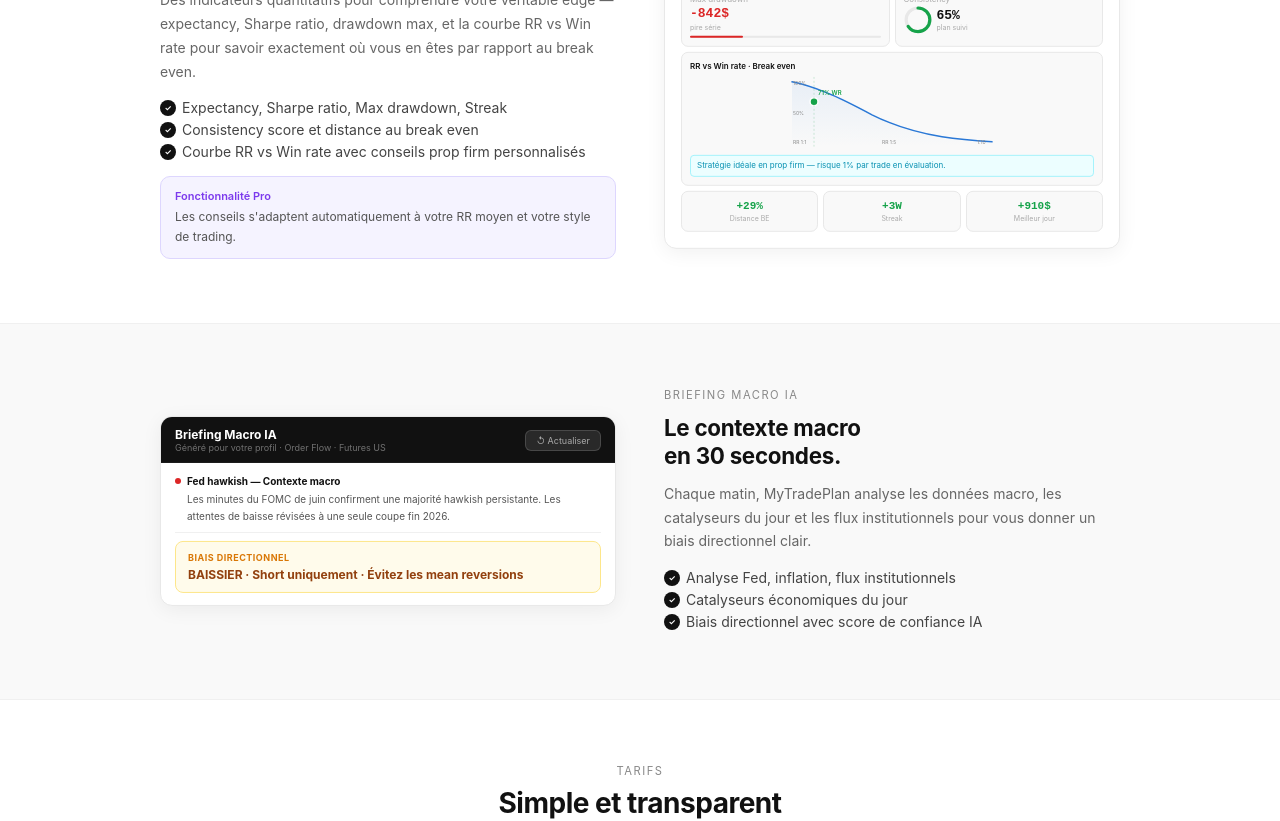
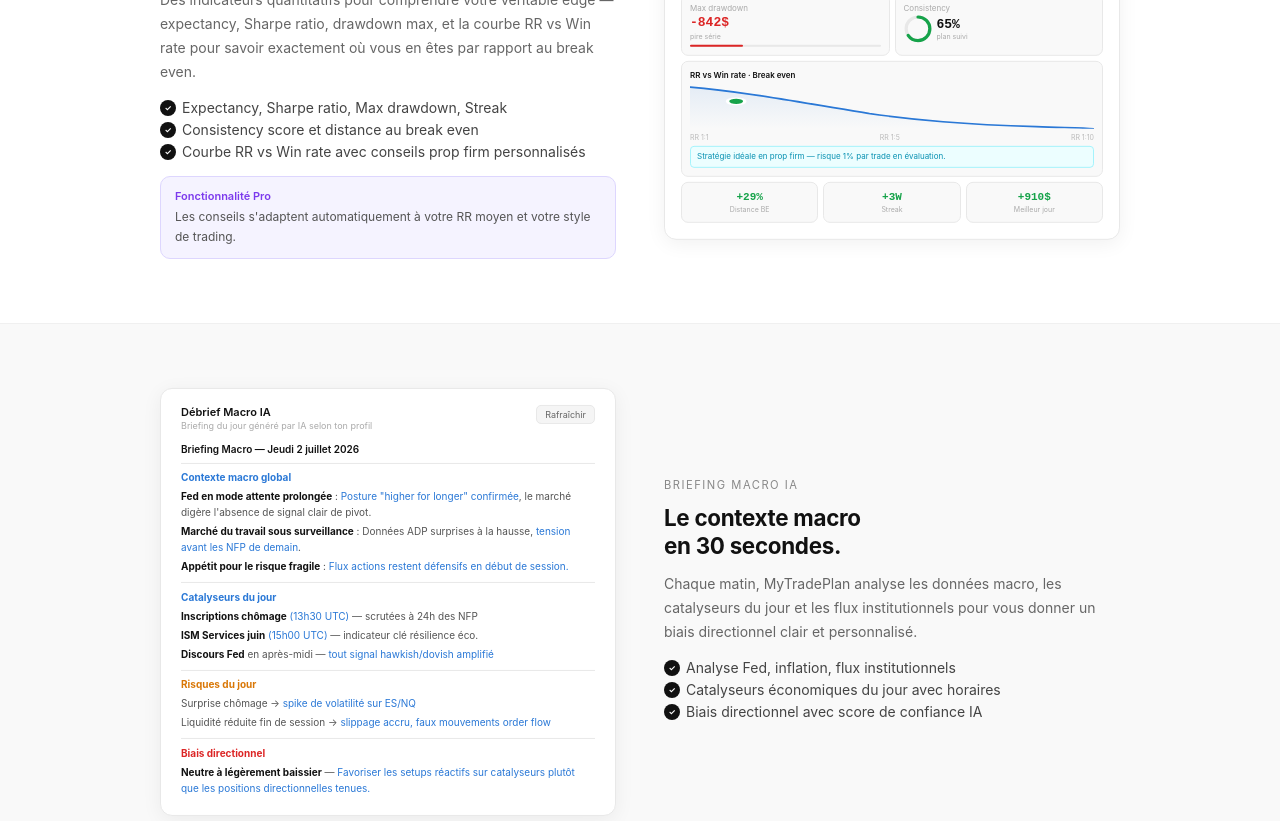
Before and after one commit to clementtrade/mytradeplan, a Next.js app: page / in a window 1280 px wide. Shown: the part 2240-3061 px from the top of the page. Built offline with nearby package versions, Linux system fonts and the light colour scheme.

Commit message:
page accueil mockup briefing macro IA fidele app

```diff
--- a/app/page.tsx
+++ b/app/page.tsx
@@ -61,6 +61,11 @@ export default function Home() {
         .mockup-float-3 { animation: float 5s 1s ease-in-out infinite; }
         .mockup-float-4 { animation: float 5s 1.5s ease-in-out infinite; }
         .adv-mini { background: #f9f9f9; border: 0.5px solid #e8e8e8; border-radius: 7px; padding: 8px; }
+        .macro-line { font-size: 10px; color: #555; line-height: 1.6; margin-bottom: 3px; }
+        .macro-bold { font-weight: 700; color: #111; }
+        .macro-blue { color: #2a78d6; }
+        .macro-section { font-size: 10px; font-weight: 700; margin-bottom: 5px; }
+        .macro-divider { height: 0.5px; background: #e8e8e8; margin: 8px 0; }
       `}</style>
 
       <nav style={{ display: 'flex', justifyContent: 'space-between', alignItems: 'center', padding: '1.25rem 2.5rem', borderBottom: '0.5px solid #e8e8e8', position: 'sticky', top: 0, background: 'rgba(255,255,255,0.95)', backdropFilter: 'blur(8px)', zIndex: 10 }}>
@@ -321,7 +326,7 @@ export default function Home() {
               <div style={{ fontSize: '12px', color: '#555', lineHeight: 1.6 }}>Les conseils s'adaptent automatiquement à votre RR moyen et votre style de trading.</div>
             </div>
           </div>
-          <div style={{ background: '#fff', border: '0.5px solid #e8e8e8', borderRadius: '12px', padding: '1rem', boxShadow: '0 4px 20px rgba(0,0,0,0.06)' }} className="mockup-float-3">
+          <div style={{ background: '#fff', border: '0.5px solid #e8e8e8', borderRadius: '12px', padding: '1rem', boxShadow: '0 4px 20px rgba(0,0,0,0.06)', overflow: 'hidden' }} className="mockup-float-3">
             <div style={{ display: 'flex', alignItems: 'center', justifyContent: 'space-between', marginBottom: '10px' }}>
               <span style={{ fontSize: '11px', fontWeight: 600, color: '#111' }}>Stats avancées</span>
               <span style={{ fontSize: '9px', color: '#aaa' }}>toutes périodes</span>
@@ -366,26 +371,19 @@ export default function Home() {
               </div>
             </div>
             <div className="adv-mini" style={{ marginBottom: '5px' }}>
-              <div style={{ fontSize: '8px', fontWeight: 600, color: '#111', marginBottom: '6px' }}>RR vs Win rate · Break even</div>
-              <svg viewBox="0 0 200 70" style={{ width: '100%', height: '70px' }}>
-                <defs>
-                  <linearGradient id="beGrad" x1="0" y1="0" x2="0" y2="1">
-                    <stop offset="0%" stopColor="#2a78d6" stopOpacity="0.08"/>
-                    <stop offset="100%" stopColor="#2a78d6" stopOpacity="0"/>
-                  </linearGradient>
-                </defs>
-                <path d="M0,5 C10,7 20,10 35,16 C50,22 65,30 80,38 C100,48 120,55 150,60 C170,63 185,64 200,65 L200,70 L0,70 Z" fill="url(#beGrad)"/>
-                <path d="M0,5 C10,7 20,10 35,16 C50,22 65,30 80,38 C100,48 120,55 150,60 C170,63 185,64 200,65" fill="none" stroke="#2a78d6" strokeWidth="1.5" strokeLinecap="round"/>
-                <circle cx="22" cy="25" r="4" fill="#16a34a" stroke="#fff" strokeWidth="1.5"/>
-                <line x1="22" x2="22" y1="0" y2="70" stroke="#16a34a" strokeWidth="0.5" strokeDasharray="2,2" opacity="0.4"/>
-                <text x="26" y="18" fontSize="6" fill="#16a34a" fontWeight="600">71% WR</text>
-                <text x="1" y="67" fontSize="5" fill="#888">RR 1:1</text>
-                <text x="90" y="67" fontSize="5" fill="#888">RR 1:5</text>
-                <text x="185" y="67" fontSize="5" fill="#888">1:10</text>
-                <text x="1" y="8" fontSize="5" fill="#888">100%</text>
-                <text x="1" y="38" fontSize="5" fill="#888">50%</text>
-              </svg>
-              <div style={{ background: '#ecfeff', border: '0.5px solid #a5f3fc', borderRadius: '4px', padding: '4px 6px', marginTop: '4px', fontSize: '8px', color: '#0891b2', lineHeight: 1.4 }}>
+              <div style={{ fontSize: '8px', fontWeight: 600, color: '#111', marginBottom: '5px' }}>RR vs Win rate · Break even</div>
+              <div style={{ display: 'flex', alignItems: 'flex-end', height: '44px', gap: '1px', marginBottom: '4px' }}>
+                <svg viewBox="0 0 140 40" style={{ width: '100%', height: '44px' }} preserveAspectRatio="none">
+                  <defs><linearGradient id="bg2" x1="0" y1="0" x2="0" y2="1"><stop offset="0%" stopColor="#2a78d6" stopOpacity="0.1"/><stop offset="100%" stopColor="#2a78d6" stopOpacity="0"/></linearGradient></defs>
+                  <path d="M0,2 C5,3 12,5 22,9 C35,14 48,20 62,26 C78,32 95,36 120,38 C130,39 136,39 140,40 L140,40 L0,40 Z" fill="url(#bg2)"/>
+                  <path d="M0,2 C5,3 12,5 22,9 C35,14 48,20 62,26 C78,32 95,36 120,38 C130,39 136,39 140,40" fill="none" stroke="#2a78d6" strokeWidth="1.5" strokeLinecap="round"/>
+                  <circle cx="16" cy="15" r="3" fill="#16a34a" stroke="#fff" strokeWidth="1.2"/>
+                </svg>
+              </div>
+              <div style={{ display: 'flex', justifyContent: 'space-between', fontSize: '7px', color: '#bbb', marginBottom: '4px' }}>
+                <span>RR 1:1</span><span>RR 1:5</span><span>RR 1:10</span>
+              </div>
+              <div style={{ background: '#ecfeff', border: '0.5px solid #a5f3fc', borderRadius: '4px', padding: '4px 6px', fontSize: '8px', color: '#0891b2', lineHeight: 1.4 }}>
                 Stratégie idéale en prop firm — risque 1% par trade en évaluation.
               </div>
             </div>
@@ -407,37 +405,42 @@ export default function Home() {
         </div>
       </section>
 
-      {/* FEATURE 4 : Macro Briefing */}
+      {/* FEATURE 4 : Briefing Macro IA */}
       <section style={{ padding: '4rem 2.5rem', background: '#f9f9f9', borderBottom: '0.5px solid #f0f0f0' }}>
         <div className="feat-section">
-          <div style={{ background: '#fff', border: '0.5px solid #e8e8e8', borderRadius: '12px', overflow: 'hidden', boxShadow: '0 4px 20px rgba(0,0,0,0.06)' }} className="mockup-float-4">
-            <div style={{ background: '#111', padding: '10px 14px', display: 'flex', alignItems: 'center', justifyContent: 'space-between' }}>
+          <div style={{ background: '#fff', border: '0.5px solid #e8e8e8', borderRadius: '12px', padding: '1rem 1.25rem', boxShadow: '0 4px 20px rgba(0,0,0,0.06)', overflow: 'hidden' }} className="mockup-float-4">
+            <div style={{ display: 'flex', justifyContent: 'space-between', alignItems: 'flex-start', marginBottom: '0.75rem' }}>
               <div>
-                <div style={{ fontSize: '12px', fontWeight: 700, color: '#fff' }}>Briefing Macro IA</div>
-                <div style={{ fontSize: '9px', color: 'rgba(255,255,255,0.4)' }}>Généré pour votre profil · Order Flow · Futures US</div>
+                <div style={{ fontSize: '11px', fontWeight: 600, color: '#111' }}>Débrief Macro IA</div>
+                <div style={{ fontSize: '9px', color: '#aaa', marginTop: '1px' }}>Briefing du jour généré par IA selon ton profil</div>
               </div>
-              <div style={{ background: 'rgba(255,255,255,0.1)', border: '0.5px solid rgba(255,255,255,0.15)', borderRadius: '6px', padding: '4px 10px', fontSize: '9px', color: 'rgba(255,255,255,0.6)' }}>↺ Actualiser</div>
+              <div style={{ background: '#f5f5f5', border: '0.5px solid #e8e8e8', borderRadius: '5px', padding: '3px 8px', fontSize: '9px', color: '#666' }}>Rafraîchir</div>
             </div>
-            <div style={{ padding: '12px 14px', display: 'flex', flexDirection: 'column', gap: '8px' }}>
-              <div style={{ paddingBottom: '8px', borderBottom: '0.5px solid #f0f0f0' }}>
-                <div style={{ display: 'flex', alignItems: 'center', gap: '6px', marginBottom: '4px' }}>
-                  <div style={{ width: '6px', height: '6px', borderRadius: '50%', background: '#dc2626', flexShrink: 0 }}></div>
-                  <span style={{ fontSize: '10px', fontWeight: 700, color: '#111' }}>Fed hawkish — Contexte macro</span>
-                </div>
-                <div style={{ fontSize: '10px', color: '#555', lineHeight: 1.65, paddingLeft: '12px' }}>Les minutes du FOMC de juin confirment une majorité hawkish persistante. Les attentes de baisse révisées à une seule coupe fin 2026.</div>
-              </div>
-              <div style={{ background: '#fffbeb', border: '0.5px solid #fde68a', borderRadius: '8px', padding: '10px 12px' }}>
-                <div style={{ fontSize: '9px', color: '#d97706', fontWeight: 700, textTransform: 'uppercase', letterSpacing: '0.5px', marginBottom: '4px' }}>Biais directionnel</div>
-                <div style={{ fontSize: '12px', fontWeight: 700, color: '#92400e' }}>BAISSIER · Short uniquement · Évitez les mean reversions</div>
-              </div>
-            </div>
+            <div style={{ fontSize: '10px', fontWeight: 600, color: '#111', marginBottom: '6px' }}>Briefing Macro — Jeudi 2 juillet 2026</div>
+            <div className="macro-divider"></div>
+            <div className="macro-section" style={{ color: '#2a78d6' }}>Contexte macro global</div>
+            <div className="macro-line"><span className="macro-bold">Fed en mode attente prolongée</span> : <span className="macro-blue">Posture "higher for longer" confirmée</span>, le marché digère l'absence de signal clair de pivot.</div>
+            <div className="macro-line"><span className="macro-bold">Marché du travail sous surveillance</span> : Données ADP surprises à la hausse, <span className="macro-blue">tension avant les NFP de demain</span>.</div>
+            <div className="macro-line" style={{ marginBottom: '6px' }}><span className="macro-bold">Appétit pour le risque fragile</span> : <span className="macro-blue">Flux actions restent défensifs en début de session.</span></div>
+            <div className="macro-divider"></div>
+            <div className="macro-section" style={{ color: '#2a78d6' }}>Catalyseurs du jour</div>
+            <div className="macro-line"><span className="macro-bold">Inscriptions chômage</span> <span className="macro-blue">(13h30 UTC)</span> — scrutées à 24h des NFP</div>
+            <div className="macro-line"><span className="macro-bold">ISM Services juin</span> <span className="macro-blue">(15h00 UTC)</span> — indicateur clé résilience éco.</div>
+            <div className="macro-line" style={{ marginBottom: '6px' }}><span className="macro-bold">Discours Fed</span> en après-midi — <span className="macro-blue">tout signal hawkish/dovish amplifié</span></div>
+            <div className="macro-divider"></div>
+            <div className="macro-section" style={{ color: '#d97706' }}>Risques du jour</div>
+            <div className="macro-line">Surprise chômage → <span className="macro-blue">spike de volatilité sur ES/NQ</span></div>
+            <div className="macro-line" style={{ marginBottom: '6px' }}>Liquidité réduite fin de session → <span className="macro-blue">slippage accru, faux mouvements order flow</span></div>
+            <div className="macro-divider"></div>
+            <div className="macro-section" style={{ color: '#dc2626' }}>Biais directionnel</div>
+            <div className="macro-line"><span className="macro-bold">Neutre à légèrement baissier</span> — <span className="macro-blue">Favoriser les setups réactifs sur catalyseurs plutôt que les positions directionnelles tenues.</span></div>
           </div>
           <div>
             <div className="feat-tag">Briefing Macro IA</div>
             <div className="feat-title">Le contexte macro<br />en 30 secondes.</div>
-            <div className="feat-desc">Chaque matin, MyTradePlan analyse les données macro, les catalyseurs du jour et les flux institutionnels pour vous donner un biais directionnel clair.</div>
+            <div className="feat-desc">Chaque matin, MyTradePlan analyse les données macro, les catalyseurs du jour et les flux institutionnels pour vous donner un biais directionnel clair et personnalisé.</div>
             <div className="feat-point"><div className="feat-chk">✓</div>Analyse Fed, inflation, flux institutionnels</div>
-            <div className="feat-point"><div className="feat-chk">✓</div>Catalyseurs économiques du jour</div>
+            <div className="feat-point"><div className="feat-chk">✓</div>Catalyseurs économiques du jour avec horaires</div>
             <div className="feat-point"><div className="feat-chk">✓</div>Biais directionnel avec score de confiance IA</div>
           </div>
         </div>
```
